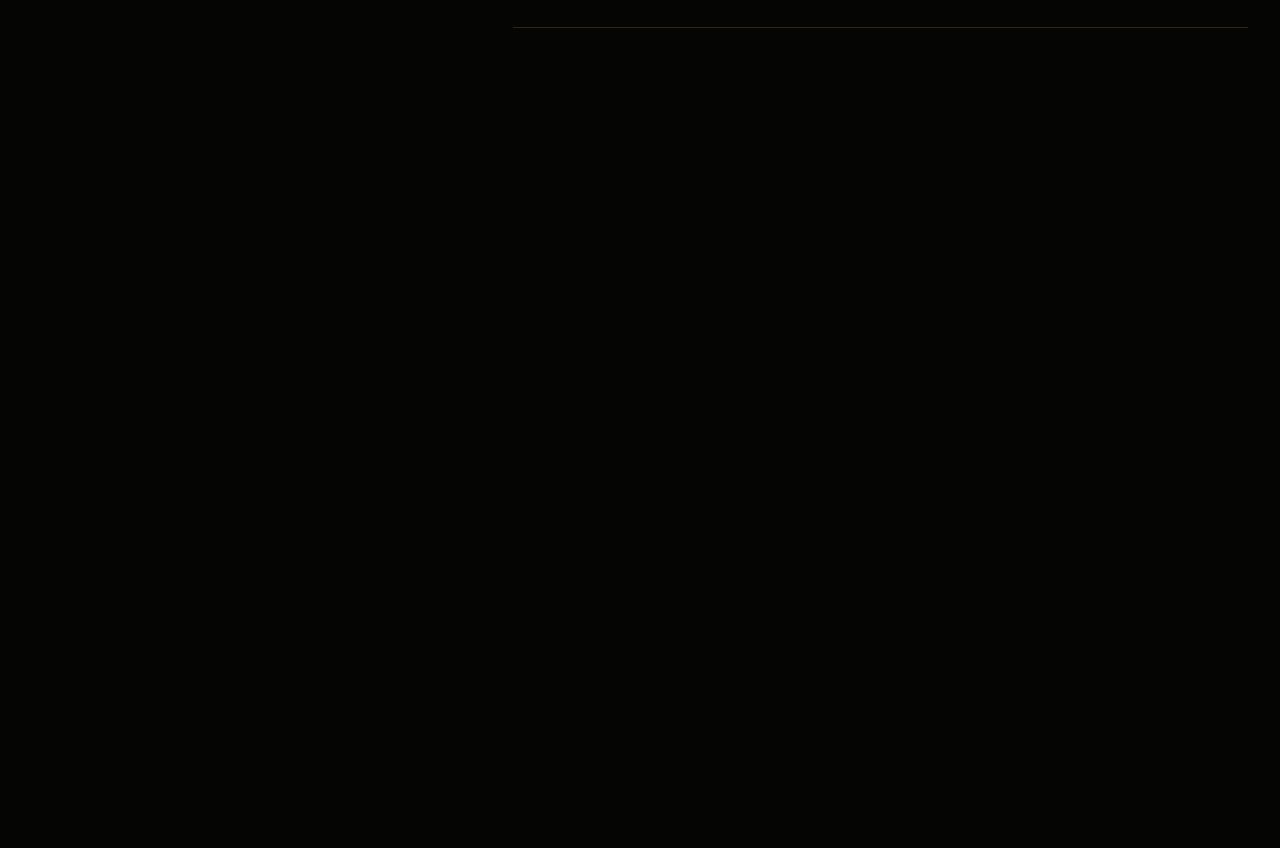
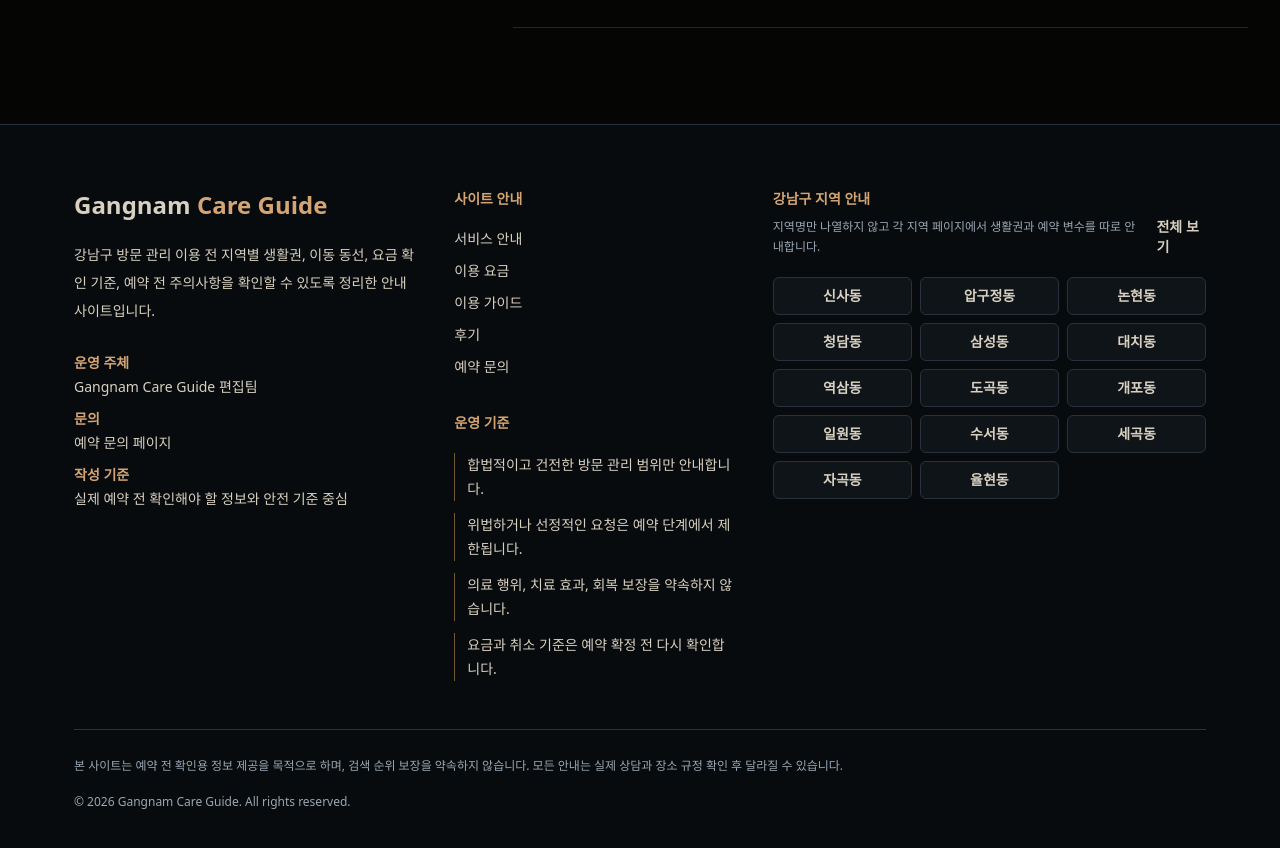
Before and after one commit to guhara1/Gangnam-massage, a Next.js app: page / in a window 1280 px wide. Shown: the part 4346-5194 px from the top of the page. Before the commit the page ends 4470 px from the top, so only its background shows below. Built offline with nearby package versions, Linux system fonts and the light colour scheme; no server answers.

Commit message:
Add trust-focused SEO footer

```diff
--- a/src/app/layout.tsx
+++ b/src/app/layout.tsx
@@ -3,6 +3,7 @@ import Link from "next/link";
 import "./globals.css";
 import { FloatingCallButton } from "@/components/floating-call-button";
 import { HeaderNav } from "@/components/header-nav";
+import { SiteFooter } from "@/components/site-footer";
 import { baseUrl, gangnamAreas, navigation } from "@/lib/areas";
 
 export const metadata: Metadata = {
@@ -31,6 +32,7 @@ export default function RootLayout({
           </div>
         </header>
         {children}
+        <SiteFooter />
         <FloatingCallButton />
       </body>
     </html>
--- /dev/null
+++ b/src/components/site-footer.tsx
@@ -0,0 +1,139 @@
+import Link from "next/link";
+import { JsonLd } from "@/components/json-ld";
+import { gangnamAreas, siteUrl } from "@/lib/areas";
+
+const serviceLinks = [
+  { label: "서비스 안내", href: "/service" },
+  { label: "이용 요금", href: "/pricing" },
+  { label: "이용 가이드", href: "/guide" },
+  { label: "후기", href: "/reviews" },
+  { label: "예약 문의", href: "/contact" },
+];
+
+const policyItems = [
+  "합법적이고 건전한 방문 관리 범위만 안내합니다.",
+  "위법하거나 선정적인 요청은 예약 단계에서 제한됩니다.",
+  "의료 행위, 치료 효과, 회복 보장을 약속하지 않습니다.",
+  "요금과 취소 기준은 예약 확정 전 다시 확인합니다.",
+];
+
+export function SiteFooter() {
+  const contactPhone = process.env.NEXT_PUBLIC_CONTACT_PHONE?.replace(/[^\d+]/g, "");
+
+  return (
+    <footer className="border-t border-[#28323e] bg-[#080b0d] text-[#d8d0c1]">
+      <JsonLd
+        data={{
+          "@context": "https://schema.org",
+          "@type": "Organization",
+          name: "Gangnam Care Guide",
+          url: siteUrl("/"),
+          logo: siteUrl("/favicon.svg"),
+          areaServed: {
+            "@type": "AdministrativeArea",
+            name: "서울특별시 강남구",
+          },
+          contactPoint: contactPhone
+            ? {
+                "@type": "ContactPoint",
+                telephone: contactPhone,
+                contactType: "customer support",
+                areaServed: "KR",
+                availableLanguage: ["ko"],
+              }
+            : undefined,
+        }}
+      />
+
+      <div className="mx-auto max-w-[1180px] px-5 py-14 sm:px-6 lg:py-16">
+        <div className="grid gap-10 lg:grid-cols-[1.1fr_0.9fr_1.4fr]">
+          <section>
+            <Link href="/" className="text-2xl font-black tracking-[0] text-white">
+              Gangnam <span className="text-[#d4a574]">Care Guide</span>
+            </Link>
+            <p className="mt-5 max-w-md text-sm leading-7">
+              강남구 방문 관리 이용 전 지역별 생활권, 이동 동선, 요금 확인 기준, 예약 전 주의사항을 확인할 수 있도록 정리한 안내 사이트입니다.
+            </p>
+            <dl className="mt-7 grid gap-3 text-sm">
+              <div>
+                <dt className="font-bold text-[#d4a574]">운영 주체</dt>
+                <dd className="mt-1">Gangnam Care Guide 편집팀</dd>
+              </div>
+              <div>
+                <dt className="font-bold text-[#d4a574]">문의</dt>
+                <dd className="mt-1">
+                  {contactPhone ? (
+                    <a href={`tel:${contactPhone}`} className="text-white hover:text-[#d4a574]">
+                      {contactPhone}
+                    </a>
+                  ) : (
+                    <Link href="/contact" className="text-white hover:text-[#d4a574]">
+                      예약 문의 페이지
+                    </Link>
+                  )}
+                </dd>
+              </div>
+              <div>
+                <dt className="font-bold text-[#d4a574]">작성 기준</dt>
+                <dd className="mt-1">실제 예약 전 확인해야 할 정보와 안전 기준 중심</dd>
+              </div>
+            </dl>
+          </section>
+
+          <nav aria-label="푸터 주요 메뉴">
+            <h2 className="text-sm font-black text-[#d4a574]">사이트 안내</h2>
+            <ul className="mt-5 grid gap-3 text-sm">
+              {serviceLinks.map((link) => (
+                <li key={link.href}>
+                  <Link href={link.href} className="text-white hover:text-[#d4a574]">
+                    {link.label}
+                  </Link>
+                </li>
+              ))}
+            </ul>
+
+            <h2 className="mt-9 text-sm font-black text-[#d4a574]">운영 기준</h2>
+            <ul className="mt-5 grid gap-3 text-sm leading-6">
+              {policyItems.map((item) => (
+                <li key={item} className="border-l border-[#6f5a31] pl-3">
+                  {item}
+                </li>
+              ))}
+            </ul>
+          </nav>
+
+          <nav aria-label="강남구 지역별 푸터 메뉴">
+            <div className="flex items-end justify-between gap-4">
+              <div>
+                <h2 className="text-sm font-black text-[#d4a574]">강남구 지역 안내</h2>
+                <p className="mt-2 text-xs leading-5 text-[#9aa7b4]">지역명만 나열하지 않고 각 지역 페이지에서 생활권과 예약 변수를 따로 안내합니다.</p>
+              </div>
+              <Link href="/gangnam" className="hidden text-sm font-bold text-white hover:text-[#d4a574] sm:inline">
+                전체 보기
+              </Link>
+            </div>
+            <ul className="mt-5 grid grid-cols-2 gap-2 sm:grid-cols-3">
+              {gangnamAreas.map((area) => (
+                <li key={area.slug}>
+                  <Link
+                    href={`/gangnam/${area.slug}`}
+                    className="block rounded-md border border-[#28323e] bg-[#0f1419] px-3 py-2 text-center text-sm font-semibold text-white transition hover:border-[#d4a574] hover:text-[#d4a574]"
+                  >
+                    {area.name}
+                  </Link>
+                </li>
+              ))}
+            </ul>
+          </nav>
+        </div>
+
+        <div className="mt-12 border-t border-[#28323e] pt-6 text-xs leading-6 text-[#9aa7b4]">
+          <p>
+            본 사이트는 예약 전 확인용 정보 제공을 목적으로 하며, 검색 순위 보장을 약속하지 않습니다. 모든 안내는 실제 상담과 장소 규정 확인 후 달라질 수 있습니다.
+          </p>
+          <p className="mt-3">© {new Date().getFullYear()} Gangnam Care Guide. All rights reserved.</p>
+        </div>
+      </div>
+    </footer>
+  );
+}
```
